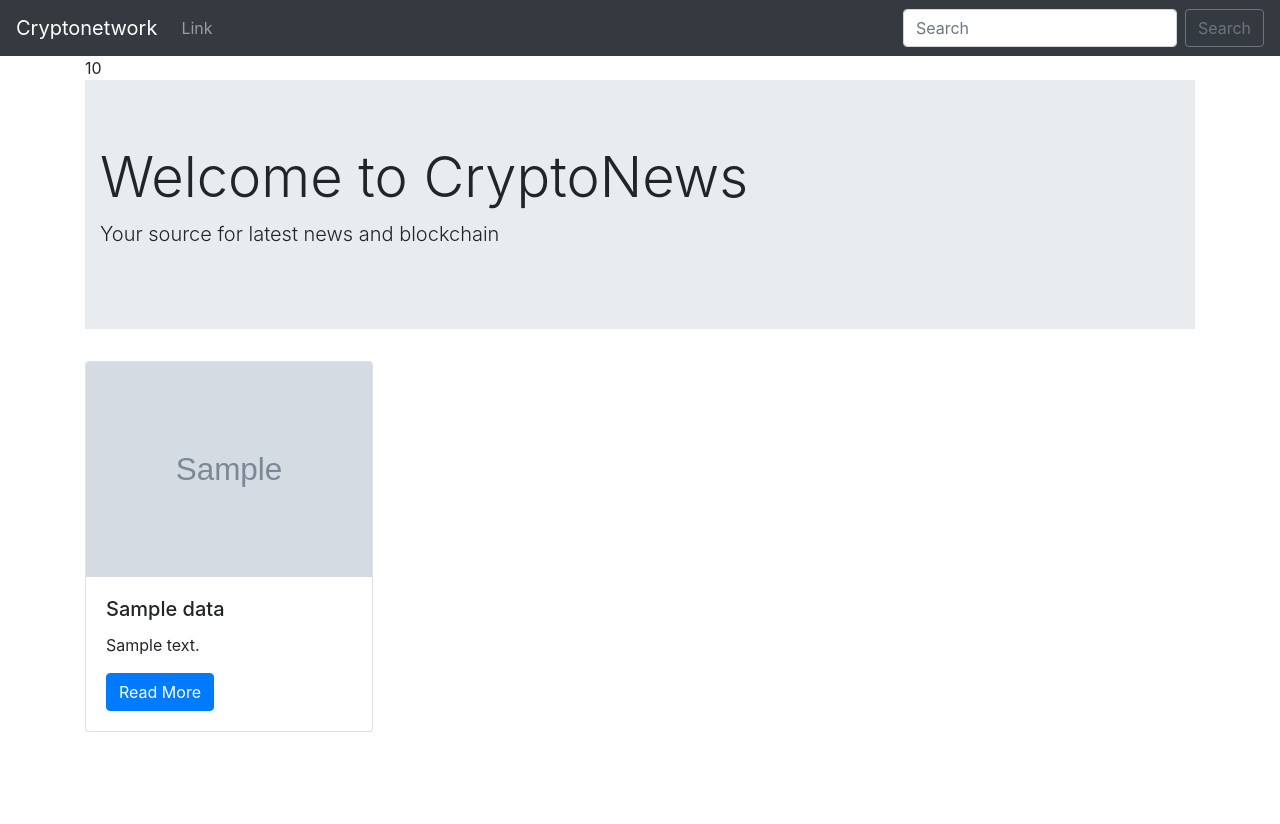
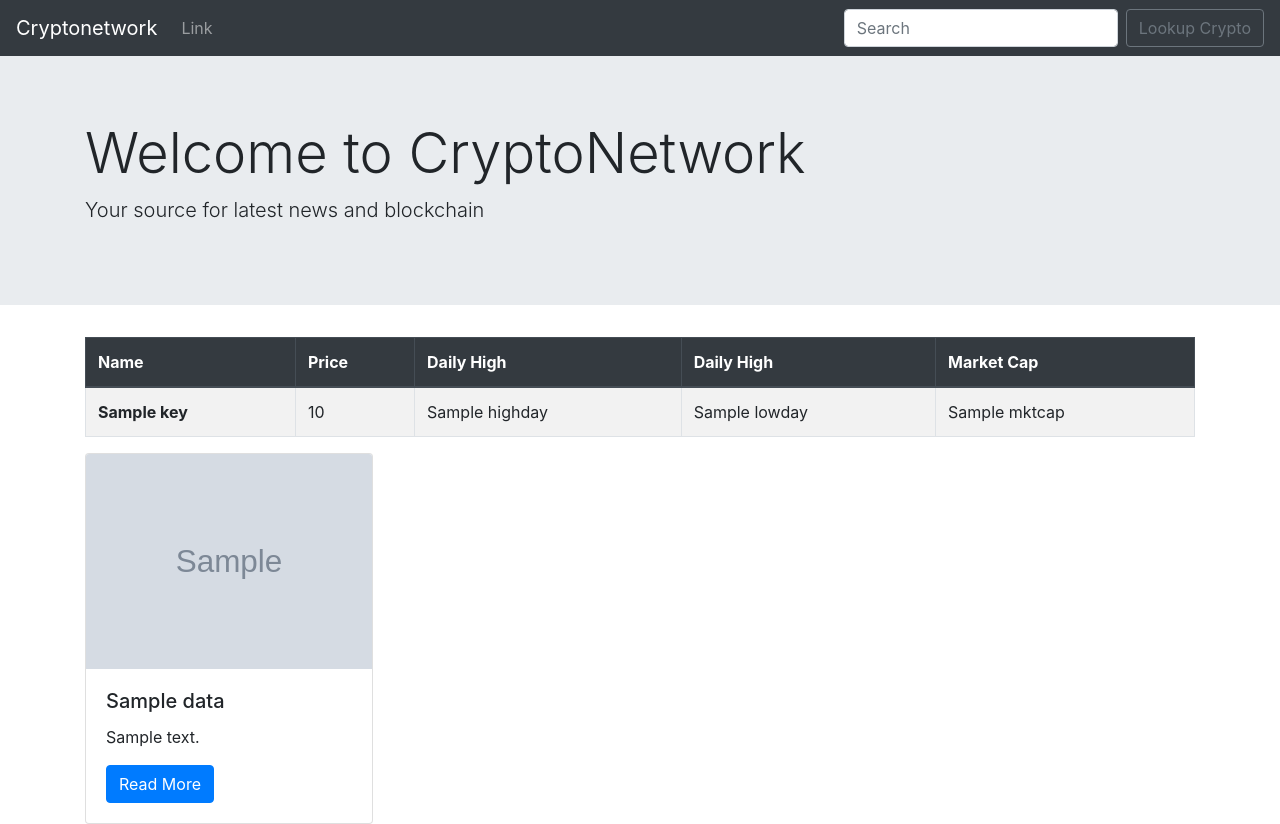
Before and after one commit to sarthakagrawal927/crypto, a Django app: template crypto/templates/home.html in a window 1280 px wide. Before the commit the page ends 732 px from the top, so only its background shows below. Run offline with Django 3.2, Linux system fonts and the light colour scheme; the template is opened without the code that fills it: most values are stand-ins (such as "Sample title", 1, 10 or a date in 2020); grey boxes marked "Sample" are stand-in pictures; some libraries are stand-ins or nearby versions.

Commit message:
project done

```diff
--- a/crypto/templates/base.html
+++ b/crypto/templates/base.html
@@ -1,19 +1,23 @@
 <!doctype html>
 <html lang="en">
+
 <head>
   <!-- Required meta tags -->
   <meta charset="utf-8">
   <meta name="viewport" content="width=device-width, initial-scale=1, shrink-to-fit=no">
 
   <!-- Bootstrap CSS -->
-    <link rel="stylesheet" href="https://stackpath.bootstrapcdn.com/bootstrap/4.3.1/css/bootstrap.min.css" integrity="sha384-ggOyR0iXCbMQv3Xipma34MD+dH/1fQ784/j6cY/iJTQUOhcWr7x9JvoRxT2MZw1T" crossorigin="anonymous">
+  <link rel="stylesheet" href="https://stackpath.bootstrapcdn.com/bootstrap/4.3.1/css/bootstrap.min.css"
+    integrity="sha384-ggOyR0iXCbMQv3Xipma34MD+dH/1fQ784/j6cY/iJTQUOhcWr7x9JvoRxT2MZw1T" crossorigin="anonymous">
 
   <title>Crypto News</title>
 </head>
+
 <body>
   <nav class="navbar navbar-expand-lg navbar-dark bg-dark">
-  <a class="navbar-brand" href="#">Cryptonetwork</a>
-  <button class="navbar-toggler" type="button" data-toggle="collapse" data-target="#navbarSupportedContent" aria-controls="navbarSupportedContent" aria-expanded="false" aria-label="Toggle navigation">
+    <a class="navbar-brand" href="/">Cryptonetwork</a>
+    <button class="navbar-toggler" type="button" data-toggle="collapse" data-target="#navbarSupportedContent"
+      aria-controls="navbarSupportedContent" aria-expanded="false" aria-label="Toggle navigation">
       <span class="navbar-toggler-icon"></span>
     </button>
 
@@ -23,22 +27,28 @@
           <a class="nav-link" href="#">Link</a>
         </li>
       </ul>
-      <form class="form-inline my-2 my-lg-0">
-        <input class="form-control mr-sm-2" type="search" placeholder="Search" aria-label="Search">
-        <button class="btn btn-outline-secondary my-2 my-sm-0" type="submit">Search</button>
+      <form class="form-inline my-2 my-lg-0" method="POST" action="{% url 'prices' %}">
+        {% csrf_token %}
+        <input class="form-control mr-sm-2" type="search" placeholder="Search" aria-label="Search" name='quote'>
+        <button class="btn btn-outline-secondary my-2 my-sm-0" type="submit">Lookup Crypto</button>
       </form>
     </div>
   </nav>
-  <div class="container">
   {% block content %}
   {% endblock %}
-  </div>
 
 
   <!-- Optional JavaScript -->
   <!-- jQuery first, then Popper.js, then Bootstrap JS -->
-    <script src="https://code.jquery.com/jquery-3.3.1.slim.min.js" integrity="sha384-q8i/X+965DzO0rT7abK41JStQIAqVgRVzpbzo5smXKp4YfRvH+8abtTE1Pi6jizo" crossorigin="anonymous"></script>
-    <script src="https://cdnjs.cloudflare.com/ajax/libs/popper.js/1.14.7/umd/popper.min.js" integrity="sha384-UO2eT0CpHqdSJQ6hJty5KVphtPhzWj9WO1clHTMGa3JDZwrnQq4sF86dIHNDz0W1" crossorigin="anonymous"></script>
-    <script src="https://stackpath.bootstrapcdn.com/bootstrap/4.3.1/js/bootstrap.min.js" integrity="sha384-JjSmVgyd0p3pXB1rRibZUAYoIIy6OrQ6VrjIEaFf/nJGzIxFDsf4x0xIM+B07jRM" crossorigin="anonymous"></script>
+  <script src="https://code.jquery.com/jquery-3.3.1.slim.min.js"
+    integrity="sha384-q8i/X+965DzO0rT7abK41JStQIAqVgRVzpbzo5smXKp4YfRvH+8abtTE1Pi6jizo" crossorigin="anonymous">
+  </script>
+  <script src="https://cdnjs.cloudflare.com/ajax/libs/popper.js/1.14.7/umd/popper.min.js"
+    integrity="sha384-UO2eT0CpHqdSJQ6hJty5KVphtPhzWj9WO1clHTMGa3JDZwrnQq4sF86dIHNDz0W1" crossorigin="anonymous">
+  </script>
+  <script src="https://stackpath.bootstrapcdn.com/bootstrap/4.3.1/js/bootstrap.min.js"
+    integrity="sha384-JjSmVgyd0p3pXB1rRibZUAYoIIy6OrQ6VrjIEaFf/nJGzIxFDsf4x0xIM+B07jRM" crossorigin="anonymous">
+  </script>
 </body>
+
 </html>
--- a/crypto/templates/home.html
+++ b/crypto/templates/home.html
@@ -2,15 +2,42 @@
 
 {% block content %}
 
-{{ price}}
 
-<div class="conainer">
-    <div class="jumbotron jumbotron-fluid">
-  <div class="container">
-    <h1 class="display-4">Welcome to CryptoNews</h1>
-    <p class="lead">Your source for latest news and blockchain</p>
-  </div>
-</div>
+   <div class="jumbotron jumbotron-fluid">
+        <div class="container">
+            <h1 class="display-4">Welcome to CryptoNetwork</h1>
+            <p class="lead">Your source for latest news and blockchain</p>
+        </div>
+    </div>
+
+
+
+<div class="container">
+    <table class="table table-striped table-bordered table-hover">
+    <thead class="thead-dark">
+        <tr>
+            <th scope="col">Name</th>
+            <th scope="col">Price</th>
+            <th scope="col">Daily High</th>
+            <th scope="col">Daily High</th>
+            <th scope="col">Market Cap</th>
+        </tr>
+    </thead>
+    <tbody>
+        {%for key,value in price.DISPLAY.items %}
+
+        <tr>
+            <th scope="row">{{key}}</th>
+            <td>{{value.RUP.PRICE}}</td>
+            <td>{{value.RUP.HIGHDAY}}</td>
+            <td>{{value.RUP.LOWDAY}}</td>
+            <td>{{value.RUP.MKTCAP}}</td>
+
+        </tr>
+        {% endfor%}
+
+    </tbody>
+</table>
     <div class="row">
         {% for x in api.Data %}
         <div class="col-sm">
--- a/crypto/urls.py
+++ b/crypto/urls.py
@@ -5,6 +5,8 @@ from . import views
 
 urlpatterns = [
     path('', views.home, name='home'),
+    path('prices/', views.prices, name='prices'),
+
     path('admin/', admin.site.urls),
     path('about/', include('about.urls')),
 ]
```
Also changed, not shown: crypto/templates/prices.html (added, +27 -0 lines), crypto/views.py (+20 -26 lines). Lines whose indentation alone changed are shown as unchanged.
